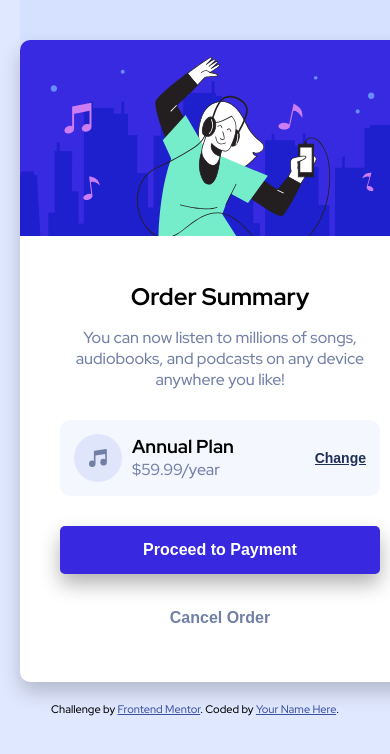
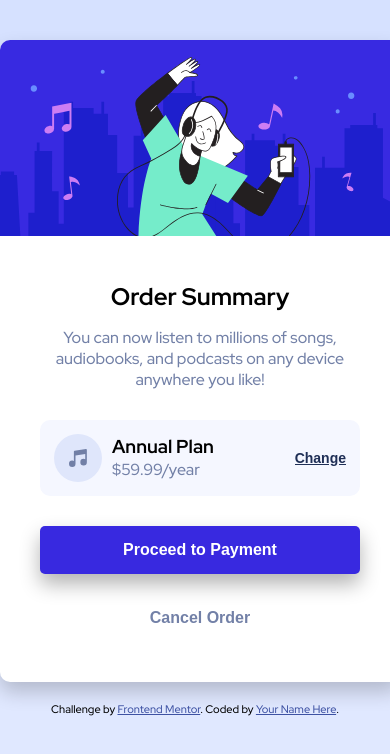
Before and after one commit to Jhessiny/frontendmentor, a plain HTML site: page order-summary-component-main/index.html in a window 390 px wide. Shown: the top 754 px of the page. Drawn offline with Linux system fonts and the light colour scheme.

Commit message:
responsiveness

```diff
--- a/order-summary-component-main/style.css
+++ b/order-summary-component-main/style.css
@@ -16,12 +16,13 @@ body{
     min-height: 100vh;
     background-color: hsl(225, 100%, 94%);
     overflow-x: hidden;
-    padding: 2rem;
+    padding: 2rem 0;
 }
 
 .pattern-box{
     position: absolute;
     top: 0;
+    left: 0;
     width: 100vw;
     background-image: url(./images/pattern-background-desktop.svg);
     height: 100vh;
@@ -112,3 +113,20 @@ body{
 /* - Very pale blue: hsl(225, 100%, 98%) */
 /* - Desaturated blue: hsl(224, 23%, 55%) */
 /* - Dark blue: hsl(223, 47%, 23%) */
+
+@media screen and (max-width: 375px) {
+    html{
+        font-size: 52%;
+    }
+    body{
+        padding: 1rem;
+    }
+    .order-summary-card{
+        max-width: 100%;
+    }
+
+    .card-body{
+        padding: 2rem;
+    }
+
+}
```
